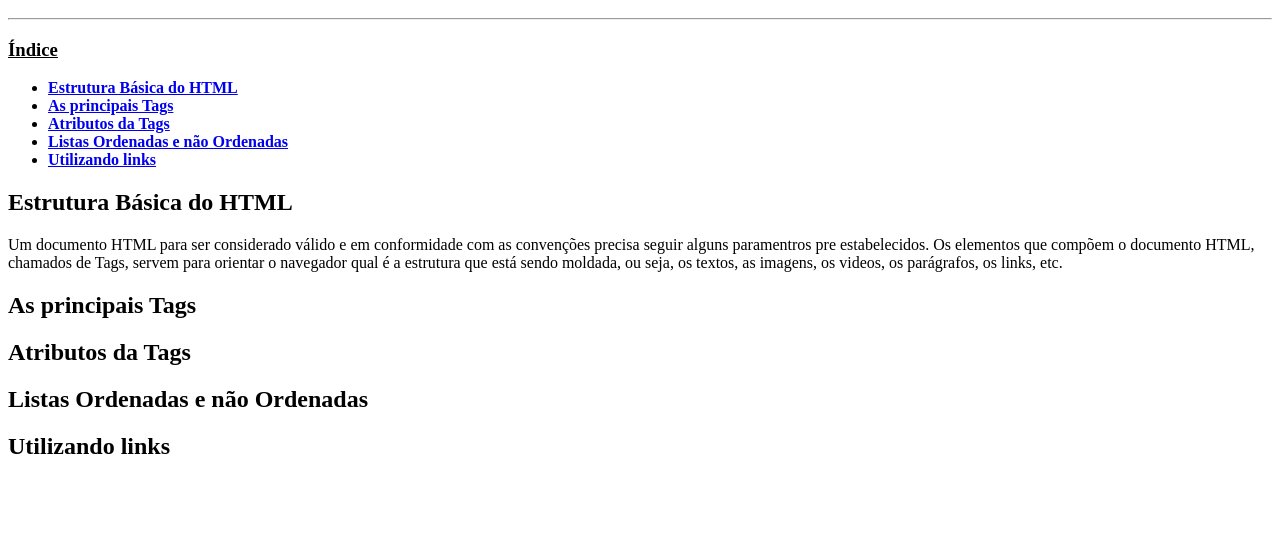
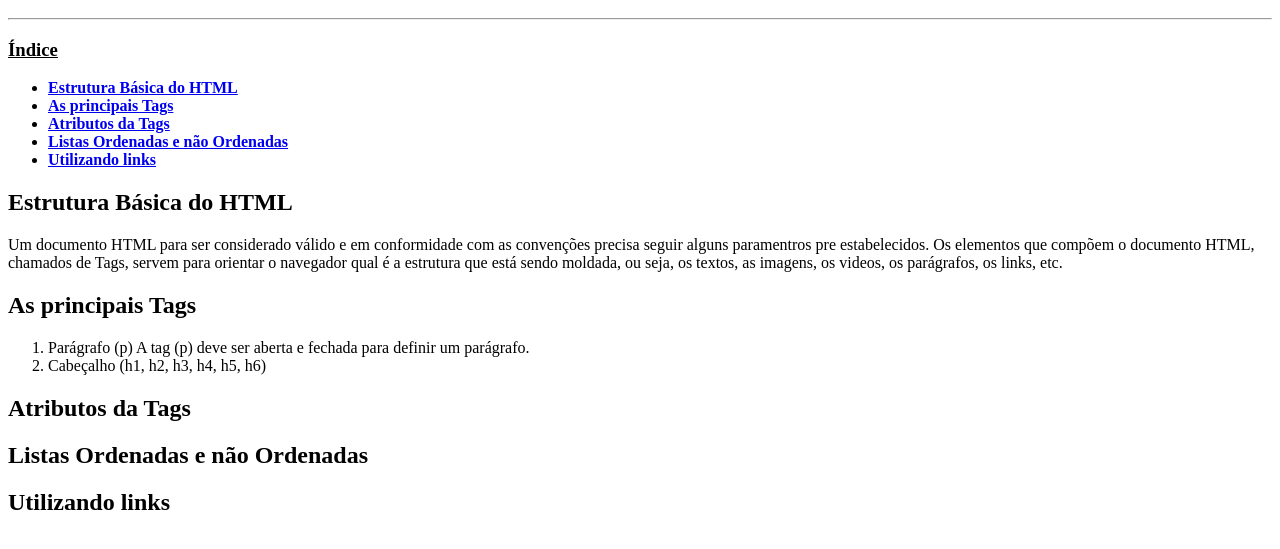
Before and after one commit to SenhorinhaJoana/Meu-Primeiro-Site-HTML, a plain HTML site: page index.html in a window 1280 px wide. Shown: the part 109-658 px from the top of the page. Drawn offline with Linux system fonts and the light colour scheme.

Commit message:
parte 1 do index

```diff
--- a/index.html
+++ b/index.html
@@ -25,6 +25,13 @@
      que está sendo moldada, ou seja, os textos, as imagens, os videos, os parágrafos,
      os links, etc. </p>
     <h2 id="principais Tags">As principais Tags</h2>
+    <p>
+        <ol>
+            <li>Parágrafo (p) A tag (p) deve ser aberta e fechada para definir um parágrafo.</li>
+            <li>Cabeçalho (h1, h2, h3, h4, h5, h6)</li>
+
+        </ol>
+    </p>
     <h2 id="Atributos">Atributos da Tags</h2>
     <h2 id="Listas">Listas Ordenadas e não Ordenadas</h2>
     <h2 id="link">Utilizando links</h2>
```
